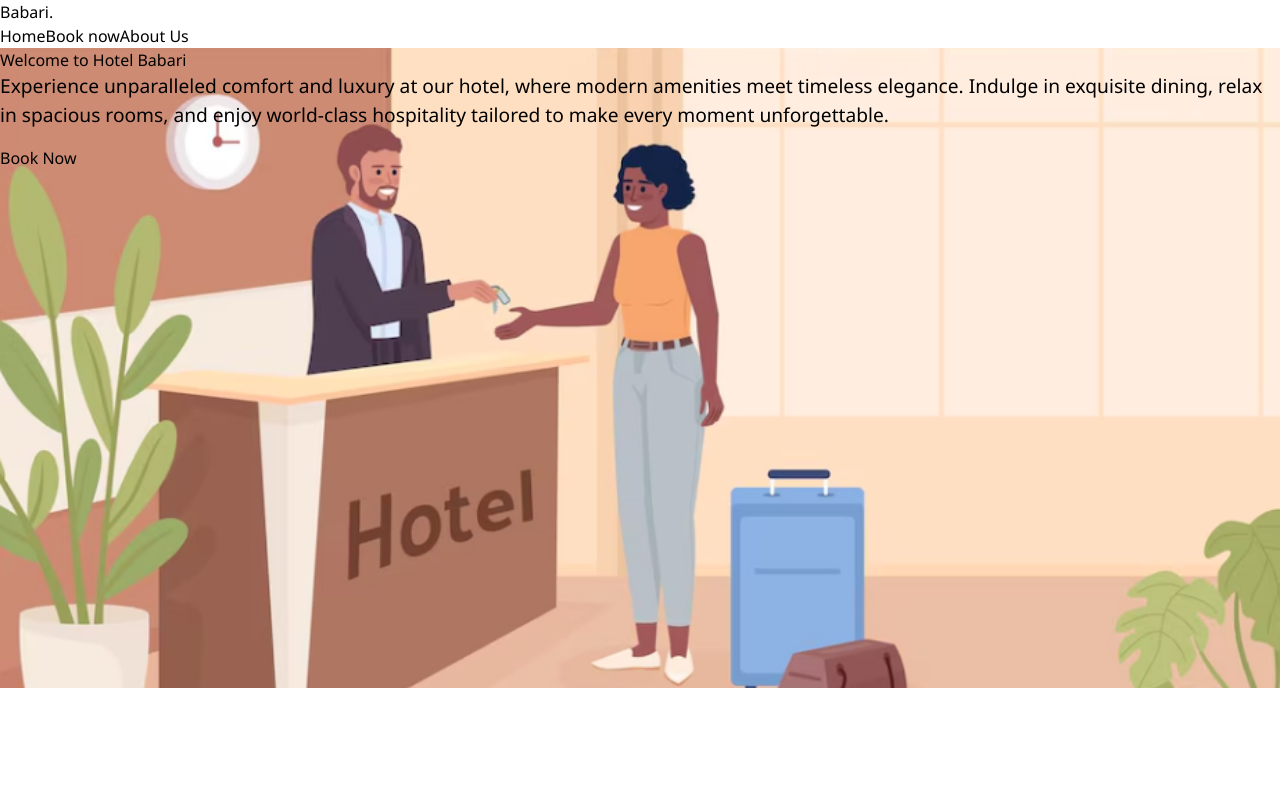
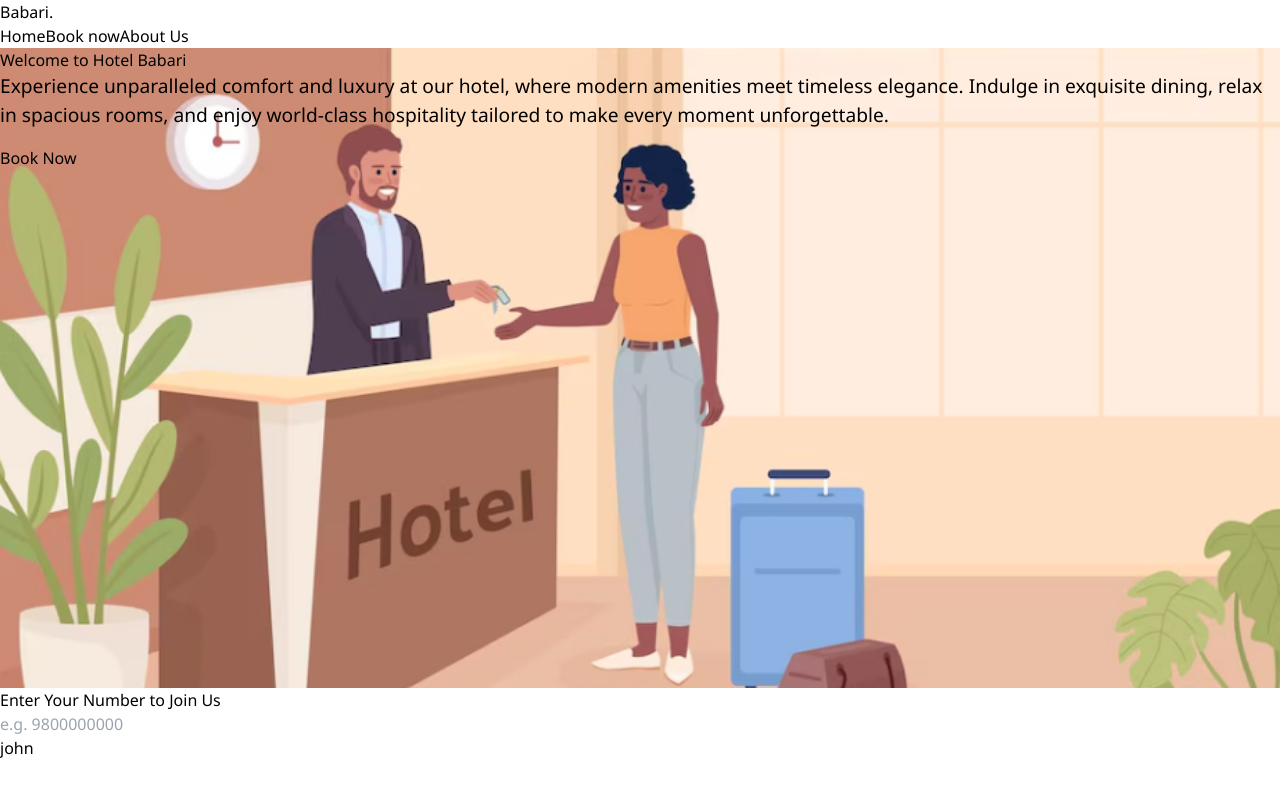
Before and after one commit to Sushant203/GitPractice, a React (Vite) app: page / in a window 1280 px wide. Shown: the top 800 px of the page. Built offline with nearby package versions, Linux system fonts and the light colour scheme.

Commit message:
feat(CalltoAction): call to action added

```diff
--- /dev/null
+++ b/src/homepage/CalltoAction.jsx
@@ -0,0 +1,32 @@
+import React from 'react';
+
+const CalltoAction = () => {
+  return (
+    <main className="min-h-screen flex items-center justify-center ">
+      <div className="text-center bg-white shadow-md rounded-lg p-6 md:p-10">
+        <h1 className="text-2xl md:text-4xl font-bold text-gray-800 mb-4">
+          Enter Your Number to Join Us
+        </h1>
+        <form action="#" className="space-y-4">
+          <div>
+            <input
+              type="number"
+              name="number"
+              placeholder="e.g. 9800000000"
+              className="w-full px-4 py-2 border border-gray-300 rounded-lg focus:outline-none focus:ring-2 focus:ring-blue-500 focus:border-transparent"
+            />
+          </div>
+          <div>
+            <input
+              type="submit"
+            value="john"
+              className="w-full bg-blue-500 text-white font-semibold py-2 px-4 rounded-lg shadow-md hover:bg-blue-600 focus:outline-none focus:ring-2 focus:ring-blue-400"
+            />
+          </div>
+        </form>
+      </div>
+    </main>
+  );
+};
+
+export default CalltoAction;
--- a/src/homepage/index.jsx
+++ b/src/homepage/index.jsx
@@ -1,9 +1,15 @@
+import BookNow from "../components/BookNow";
+import AboutPage from "../pages/AboutPage";
+import CalltoAction from "./CalltoAction";
 import HeroSection from "./HeroSection";
 
 const HomePage = () => {
   return (
     <div>
       <HeroSection />
+      <CalltoAction/>
+      <AboutPage/>
+      {/* <BookNow/> */}
     </div>
   );
 };
```
